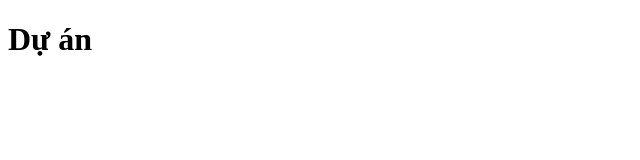
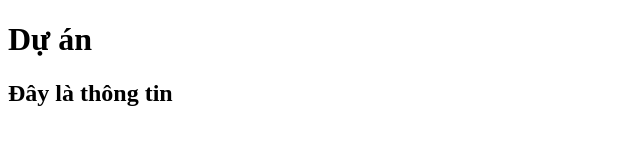
Before and after one commit to dohoainam132/D-_-n, a plain HTML site: page index.html in a window 1280 px wide. Shown: the whole page, without its empty margins (0-640 px from the left). Drawn offline with Linux system fonts and the light colour scheme.

Commit message:
Sửa đổi lần 1

```diff
--- a/index.html
+++ b/index.html
@@ -7,5 +7,6 @@
 </head>
 <body>
     <h1>Dự án</h1>
+    <h2>Đây là thông tin</h2>
 </body>
 </html>
```
